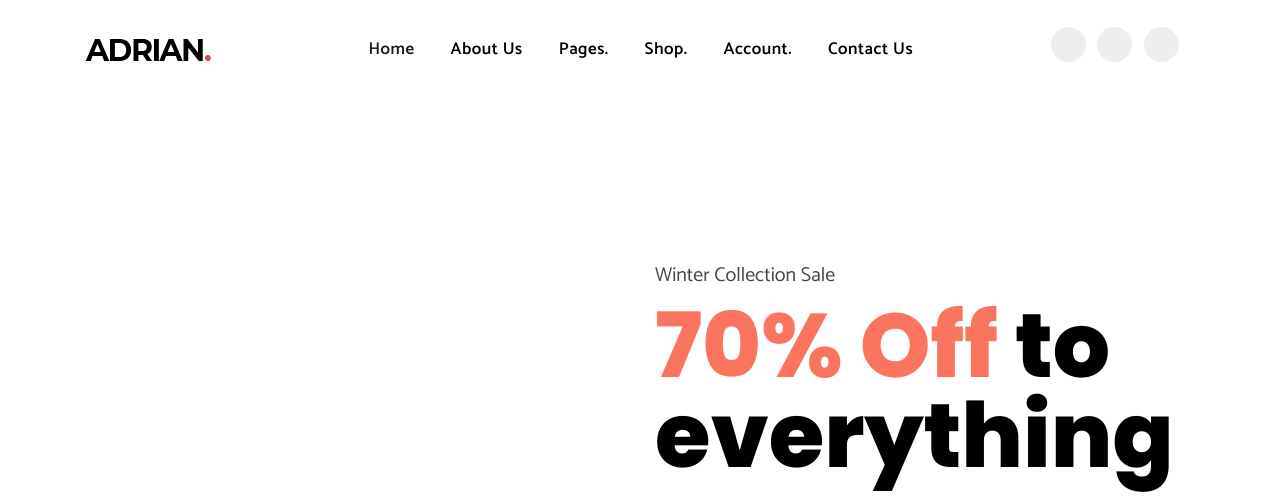
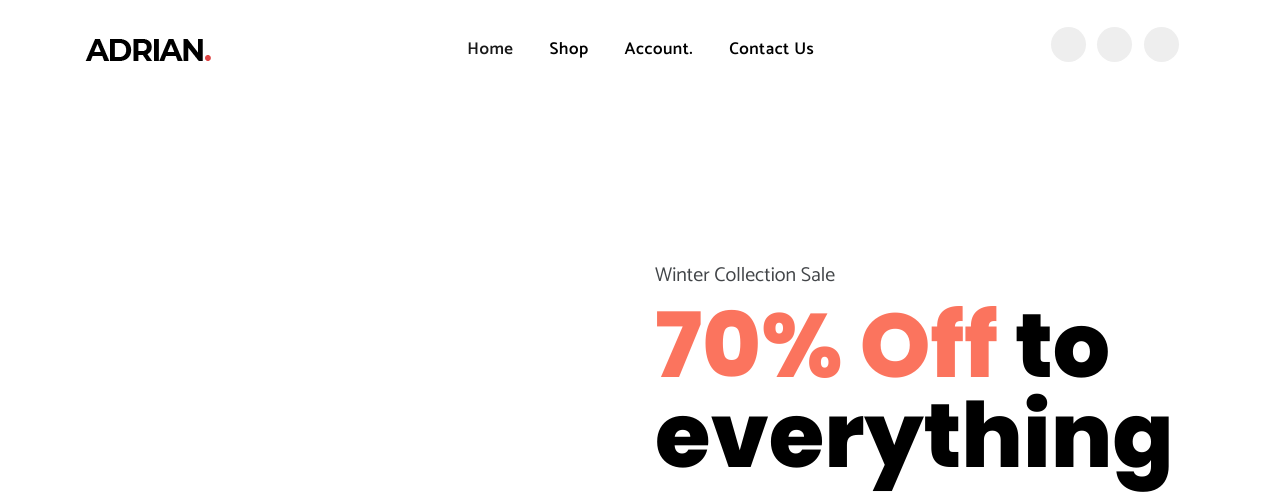
Before and after one commit to rkBoahene/FashionShop1, a Django app: page / in a window 1280 px wide. Shown: the top 498 px of the page. Run offline with Django 3.2, Linux system fonts and the light colour scheme; some libraries are stand-ins or nearby versions.

Commit message:
implement navbar route navigation

```diff
--- a/FashionShop1/FashionShop1/urls.py
+++ b/FashionShop1/FashionShop1/urls.py
@@ -22,7 +22,7 @@ from django.conf.urls.static import static
 urlpatterns = [
     path('admin/', admin.site.urls),
     path('auth', include('shop.urls')),
-    path('', include('products.urls'))
+    path('', include('products.urls', namespace='products'))
 ]
 
 
--- a/FashionShop1/products/models.py
+++ b/FashionShop1/products/models.py
@@ -2,6 +2,7 @@ import random
 import os
 from django.db import models
 from django.db.models.signals import pre_save
+from django.urls import reverse
 from .utils import unique_slug_generator
 
 def get_file_name(filepath):
@@ -50,6 +51,10 @@ class Product(models.Model):
     # use product manager for objects
     objects = ProductManager()
 
+    def get_absolute_url(self):
+        return reverse("products:product-detail", kwargs={"slug": self.slug})
+
+
     def __str__(self):
         return self.title
 
--- a/FashionShop1/products/urls.py
+++ b/FashionShop1/products/urls.py
@@ -1,5 +1,7 @@
 from django.urls import path
 from .views import ProductDetailView, ProductFeaturedDetailView, ProductFeaturedListView, ProductListView, ProductDetailSlugView,detail
+
+app_name='products'
 
 urlpatterns = [
     path('', ProductListView.as_view(), name='index'),
--- a/FashionShop1/templates/partials/_navbar.html
+++ b/FashionShop1/templates/partials/_navbar.html
@@ -13,42 +13,12 @@
     <div class="collapse navbar-collapse " id="main-navbar">
       <ul class="navbar-nav mx-auto">
         <li class="nav-item active">
-          <a class="nav-link" href="index-2.html">Home </a>
+          <a class="nav-link" href="{% url 'products:index' %}">Home </a>
         </li>
 
-        <li class="nav-item">
-          <a class="nav-link" href="about.html">About Us</a>
-        </li>
-        <!-- Pages -->
-        <li class="nav-item dropdown dropdown-slide">
-          <a class="nav-link dropdown-toggle" href="#" id="navbarDropdown4" role="button" data-delay="350"
-            data-toggle="dropdown" aria-haspopup="true" aria-expanded="false">
-            Pages.
-          </a>
-          <ul class="dropdown-menu" aria-labelledby="navbarDropdown4">
-            <li><a href="about.html">About Us</a></li>
-            <li><a href="blog.html">Blog</a></li>
-            <li><a href="blog-single.html">Blog Single</a></li>
-            <li><a href="contact.html">Contact</a></li>
-            <li><a href="404.html">404 Page</a></li>
-            <li><a href="faq.html">FAQ</a></li>
-          </ul>
-        </li><!-- /Pages -->
-        <!-- / Blog -->
+        <li class="nav-item"><a class="nav-link" href="">Shop</a></li>
 
-        <li class="nav-item dropdown dropdown-slide">
-          <a class="nav-link dropdown-toggle" href="#" id="navbarDropdown3" role="button" data-delay="350"
-            data-toggle="dropdown" aria-haspopup="true" aria-expanded="false">
-            Shop.
-          </a>
-          <ul class="dropdown-menu" aria-labelledby="navbarDropdown3">
-            <li><a href="shop-sidebar.html">Shop</a></li>
-            <li><a href="product-single.html">Product Details</a></li>
-            <li><a href="checkout.html">Checkout</a></li>
-            <li><a href="cart.html">Cart</a></li>
-            <li><a href="confirmation.html">Confirmation</a></li>
-          </ul>
-        </li><!-- / Blog -->
+
 
         <!-- Account -->
         <li class="nav-item dropdown dropdown-slide">
@@ -59,7 +29,7 @@
           <ul class="dropdown-menu" aria-labelledby="navbarDropdown5">
             <li><a href="dashboard.html">Dahsboard</a></li>
             <li><a href="order.html">Orders</a></li>
-            <li><a href="download.html">Downloads</a></li>
+
             <li><a href="address.html">Address</a></li>
             <li><a href="profile-details.html">Profile Details</a></li>
             <li><a href="login.html">Login Page</a></li>
```
